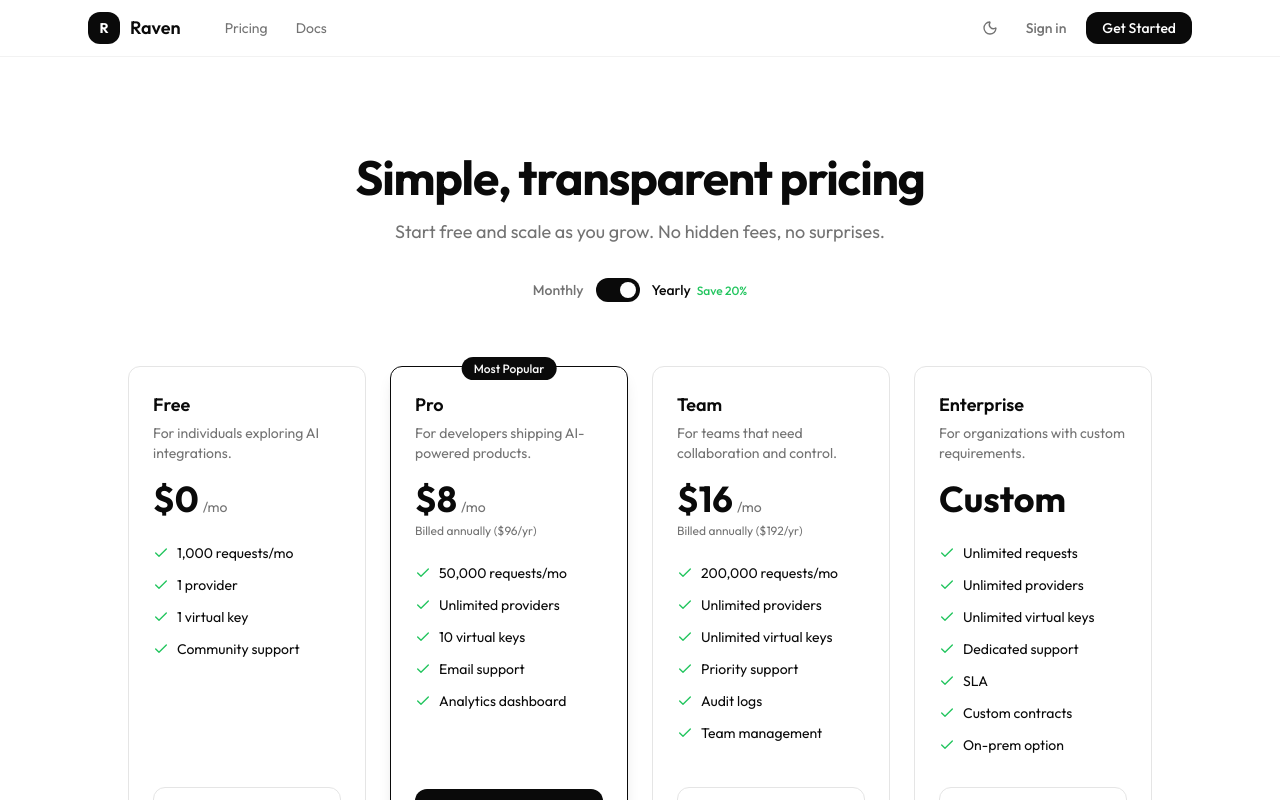
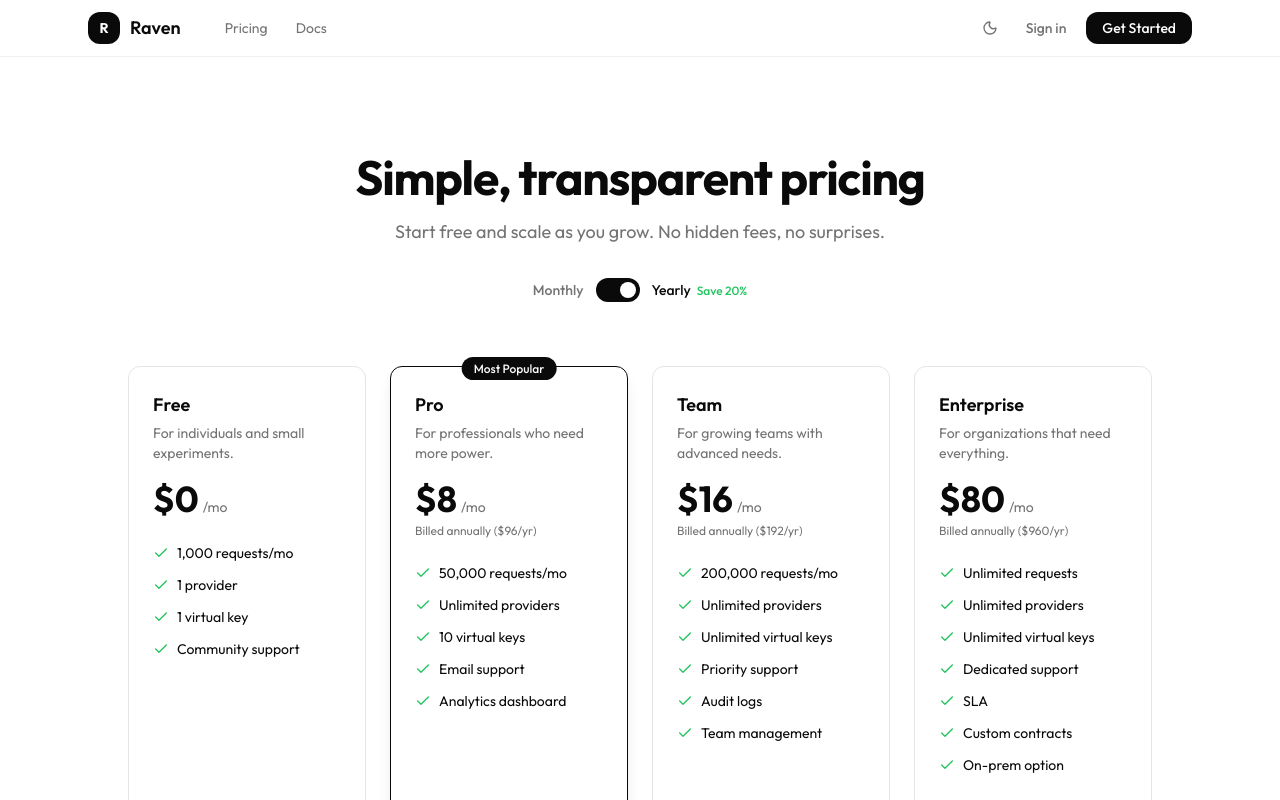
Before and after one commit to bigint/raven, a Next.js app in the folder apps/web/: page /pricing in a window 1280 px wide. Both pictures are taken after a click on the button 617 px from the left and 290 px from the top of the page. Shown: the top 800 px of the page. Built offline with nearby package versions, Linux system fonts and the light colour scheme.

Commit message:
refactor: consolidate plan pricing into shared types package
Move PLAN_DETAILS to @raven/types so pricing is defined in a single
place. Both API and marketing pages now import from the same source.
Also remove font-mono from slug input.

```diff
--- a/apps/web/src/app/(dashboard)/[slug]/settings/components/org-settings-form.tsx
+++ b/apps/web/src/app/(dashboard)/[slug]/settings/components/org-settings-form.tsx
@@ -81,7 +81,6 @@ export const OrgSettingsForm = ({
         <div className="space-y-1.5">
           {isAdmin ? (
             <Input
-              className="font-mono"
               description="Lowercase letters, numbers, and hyphens. 3-50 characters."
               error={editSlug && !isSlugValid ? "Invalid slug" : null}
               id="org-slug"
@@ -101,7 +100,7 @@ export const OrgSettingsForm = ({
               >
                 Slug
               </label>
-              <div className="rounded-md border border-input bg-muted/50 px-3 py-2 font-mono text-sm">
+              <div className="rounded-md border border-input bg-muted/50 px-3 py-2 text-sm">
                 {settings.slug}
               </div>
             </>
--- a/apps/web/src/app/(marketing)/pricing/page.tsx
+++ b/apps/web/src/app/(marketing)/pricing/page.tsx
@@ -1,5 +1,6 @@
 "use client";
 
+import { PLAN_DETAILS } from "@raven/types";
 import { Check } from "lucide-react";
 import Link from "next/link";
 import { useState } from "react";
@@ -8,23 +9,17 @@ const plans = [
   {
     cta: "Get started free",
     ctaHref: "/sign-up",
-    description: "For individuals exploring AI integrations.",
     features: [
       "1,000 requests/mo",
       "1 provider",
       "1 virtual key",
       "Community support"
     ],
-    monthlyPrice: 0,
-    name: "Free",
-    popular: false,
-    unit: "/mo",
-    yearlyPrice: 0
+    plan: "free" as const
   },
   {
     cta: "Start free trial",
     ctaHref: "/sign-up?plan=pro",
-    description: "For developers shipping AI-powered products.",
     features: [
       "50,000 requests/mo",
       "Unlimited providers",
@@ -32,16 +27,11 @@ const plans = [
       "Email support",
       "Analytics dashboard"
     ],
-    monthlyPrice: 10,
-    name: "Pro",
-    popular: true,
-    unit: "/mo",
-    yearlyPrice: 8
+    plan: "pro" as const
   },
   {
     cta: "Start free trial",
     ctaHref: "/sign-up?plan=team",
-    description: "For teams that need collaboration and control.",
     features: [
       "200,000 requests/mo",
       "Unlimited providers",
@@ -50,16 +40,11 @@ const plans = [
       "Audit logs",
       "Team management"
     ],
-    monthlyPrice: 20,
-    name: "Team",
-    popular: false,
-    unit: "/mo",
-    yearlyPrice: 16
+    plan: "team" as const
   },
   {
     cta: "Contact sales",
     ctaHref: "mailto:sales@raven.dev",
-    description: "For organizations with custom requirements.",
     features: [
       "Unlimited requests",
       "Unlimited providers",
@@ -69,11 +54,7 @@ const plans = [
       "Custom contracts",
       "On-prem option"
     ],
-    monthlyPrice: null,
-    name: "Enterprise",
-    popular: false,
-    unit: "",
-    yearlyPrice: null
+    plan: "enterprise" as const
   }
 ];
 
@@ -191,14 +172,23 @@ export default function PricingPage() {
         </div>
 
         <div className="grid grid-cols-1 sm:grid-cols-2 lg:grid-cols-4 gap-6">
-          {plans.map((plan) => (
+          {plans.map((plan) => {
+            const details = PLAN_DETAILS[plan.plan];
+            const monthlyPrice = details.priceMonthly;
+            const yearlyPerMonth = Math.round(details.priceYearly / 12);
+            const displayPrice = yearly ? yearlyPerMonth : monthlyPrice;
+            const isCustom = plan.plan === "enterprise";
+
+            return (
               <div
                 className={`relative rounded-xl border p-6 flex flex-col ${
-                plan.popular ? "border-primary shadow-lg" : "border-border"
+                  details.isPopular
+                    ? "border-primary shadow-lg"
+                    : "border-border"
                 }`}
-              key={plan.name}
+                key={plan.plan}
               >
-              {plan.popular && (
+                {details.isPopular && (
                   <div className="absolute -top-3 left-1/2 -translate-x-1/2">
                     <span className="bg-primary text-primary-foreground text-xs font-medium px-3 py-1 rounded-full">
                       Most Popular
@@ -207,30 +197,33 @@ export default function PricingPage() {
                 )}
 
                 <div className="mb-6">
-                <h3 className="text-lg font-semibold">{plan.name}</h3>
+                  <h3 className="text-lg font-semibold">{details.name}</h3>
                   <p className="text-sm text-muted-foreground mt-1">
-                  {plan.description}
+                    {details.description}
                   </p>
                   <div className="mt-4">
-                  {plan.monthlyPrice !== null ? (
+                    {!isCustom ? (
                       <div className="flex items-baseline gap-1">
                         <span className="text-4xl font-bold">
-                        ${yearly ? plan.yearlyPrice : plan.monthlyPrice}
+                          ${displayPrice}
                         </span>
                         <span className="text-sm text-muted-foreground">
-                        {plan.unit}
+                          /mo
                         </span>
                       </div>
                     ) : (
-                    <div className="flex items-baseline">
-                      <span className="text-4xl font-bold">Custom</span>
+                      <div className="flex items-baseline gap-1">
+                        <span className="text-4xl font-bold">
+                          ${displayPrice}
+                        </span>
+                        <span className="text-sm text-muted-foreground">
+                          /mo
+                        </span>
                       </div>
                     )}
-                  {yearly &&
-                    plan.yearlyPrice !== null &&
-                    plan.yearlyPrice > 0 && (
+                    {yearly && details.priceYearly > 0 && (
                       <p className="text-xs text-muted-foreground mt-1">
-                        Billed annually (${plan.yearlyPrice * 12}/yr)
+                        Billed annually (${details.priceYearly}/yr)
                       </p>
                     )}
                   </div>
@@ -238,7 +231,10 @@ export default function PricingPage() {
 
                 <ul className="space-y-3 mb-8 flex-1">
                   {plan.features.map((feature) => (
-                  <li className="flex items-start gap-2 text-sm" key={feature}>
+                    <li
+                      className="flex items-start gap-2 text-sm"
+                      key={feature}
+                    >
                       <Check className="size-4 text-success shrink-0 mt-0.5" />
                       <span>{feature}</span>
                     </li>
@@ -247,7 +243,7 @@ export default function PricingPage() {
 
                 <Link
                   className={`block text-center px-4 py-2.5 text-sm font-medium rounded-lg transition-all ${
-                  plan.popular
+                    details.isPopular
                       ? "bg-primary text-primary-foreground hover:opacity-90"
                       : "border border-border hover:bg-muted"
                   }`}
@@ -256,7 +252,8 @@ export default function PricingPage() {
                   {plan.cta}
                 </Link>
               </div>
-          ))}
+            );
+          })}
         </div>
 
         <div className="mt-24">
--- a/packages/types/src/billing.ts
+++ b/packages/types/src/billing.ts
@@ -26,6 +26,42 @@ export type BooleanFeatureKey = {
 export type NumericFeatureKey = {
   [K in keyof PlanFeatures]: PlanFeatures[K] extends number ? K : never;
 }[keyof PlanFeatures];
+
+export interface PlanDetails {
+  readonly name: string;
+  readonly description: string;
+  readonly priceMonthly: number;
+  readonly priceYearly: number;
+  readonly isPopular?: boolean;
+}
+
+export const PLAN_DETAILS: Record<Plan, PlanDetails> = {
+  free: {
+    description: "For individuals and small experiments.",
+    name: "Free",
+    priceMonthly: 0,
+    priceYearly: 0
+  },
+  pro: {
+    description: "For professionals who need more power.",
+    isPopular: true,
+    name: "Pro",
+    priceMonthly: 10,
+    priceYearly: 96
+  },
+  team: {
+    description: "For growing teams with advanced needs.",
+    name: "Team",
+    priceMonthly: 20,
+    priceYearly: 192
+  },
+  enterprise: {
+    description: "For organizations that need everything.",
+    name: "Enterprise",
+    priceMonthly: 100,
+    priceYearly: 960
+  }
+};
 
 export const PLAN_FEATURES: Record<Plan, PlanFeatures> = {
   enterprise: {
```
Also changed, not shown: 1 other file (tests, documents, lock files or other folders). Lines whose indentation alone changed are shown as unchanged.
